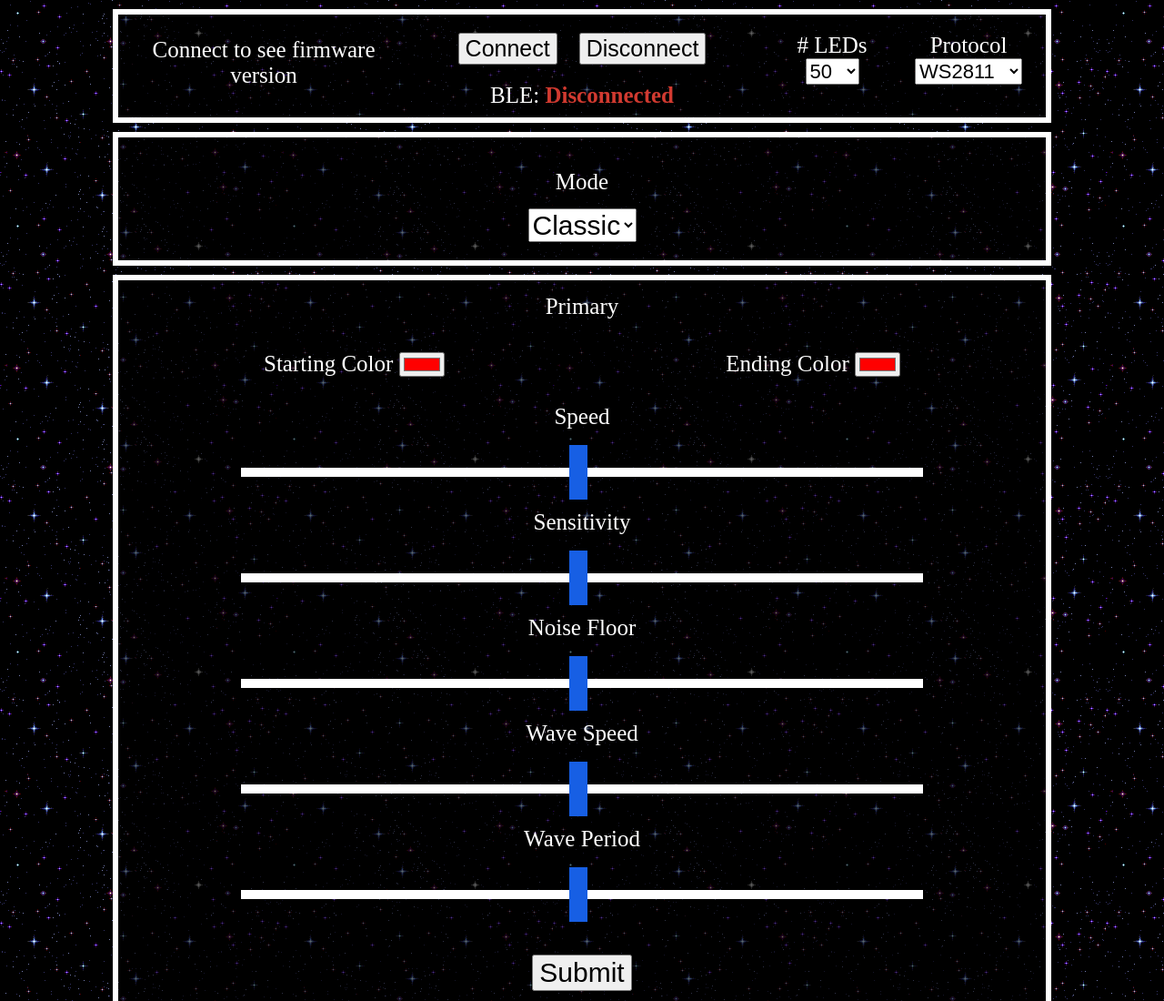
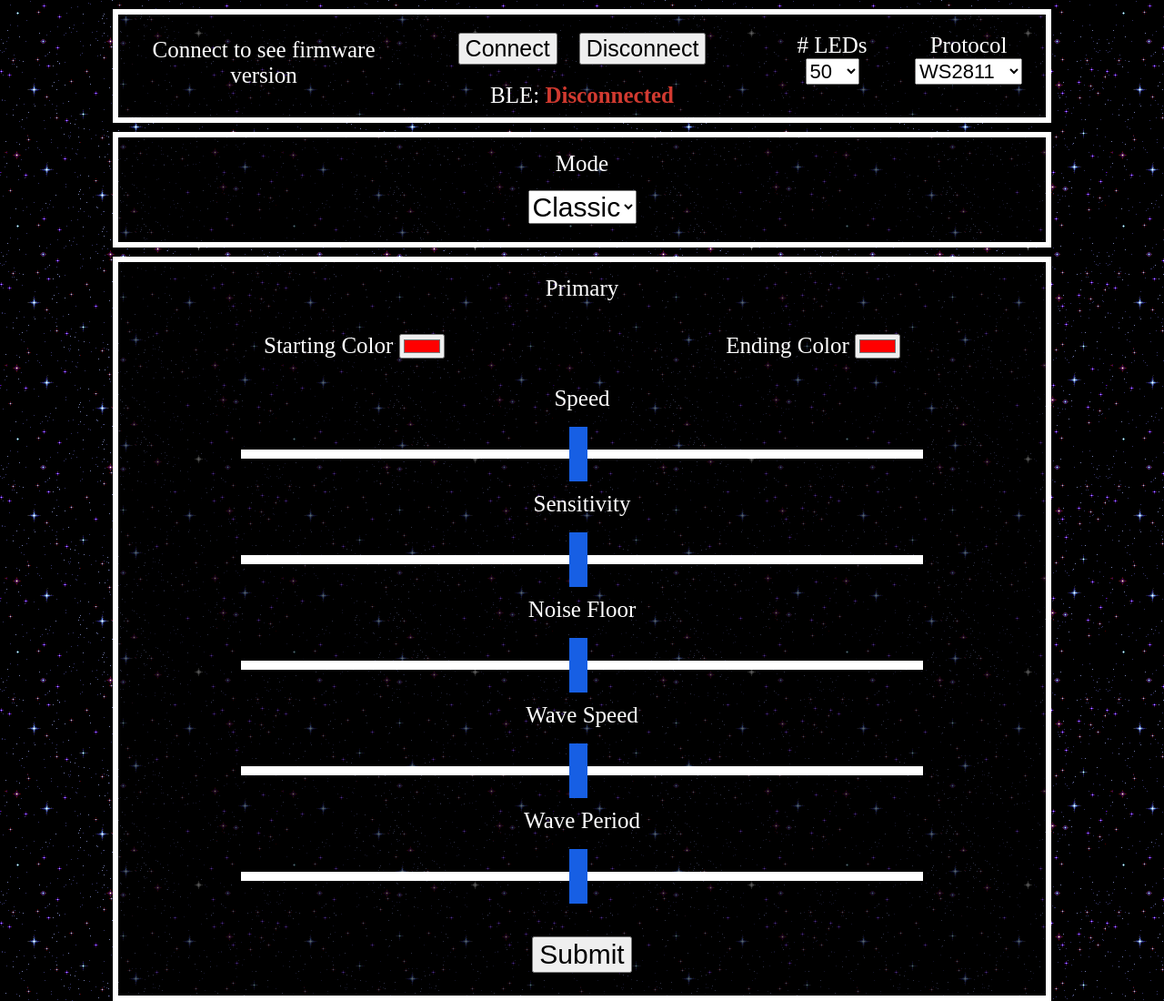
Before and after one commit to nblanchardaz/Smart_Lights_Webapp, a plain HTML site: page index.html in a window 1280 px wide. Shown: the top 1100 px of the page at 91% size. Drawn offline with Linux system fonts and the light colour scheme.

Commit message:
Refining spacing

```diff
--- a/style.css
+++ b/style.css
@@ -142,7 +142,7 @@ p {
 .modeContainer {
     width: 100%;
     margin: auto;
-    margin-top: 20px;
+    margin-top: 00px;
     font-size: 25px;
     color: white;
     text-align: center;
```
